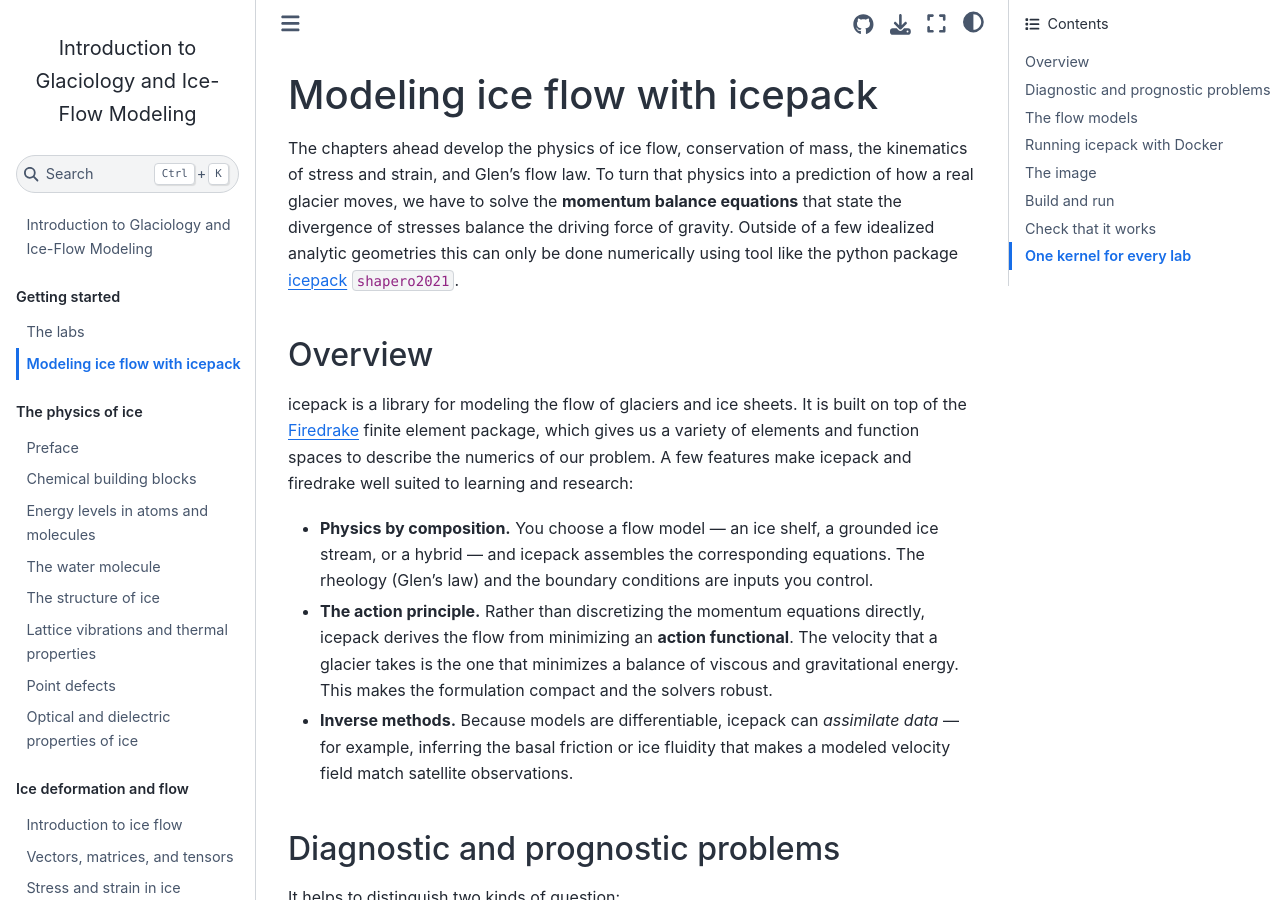
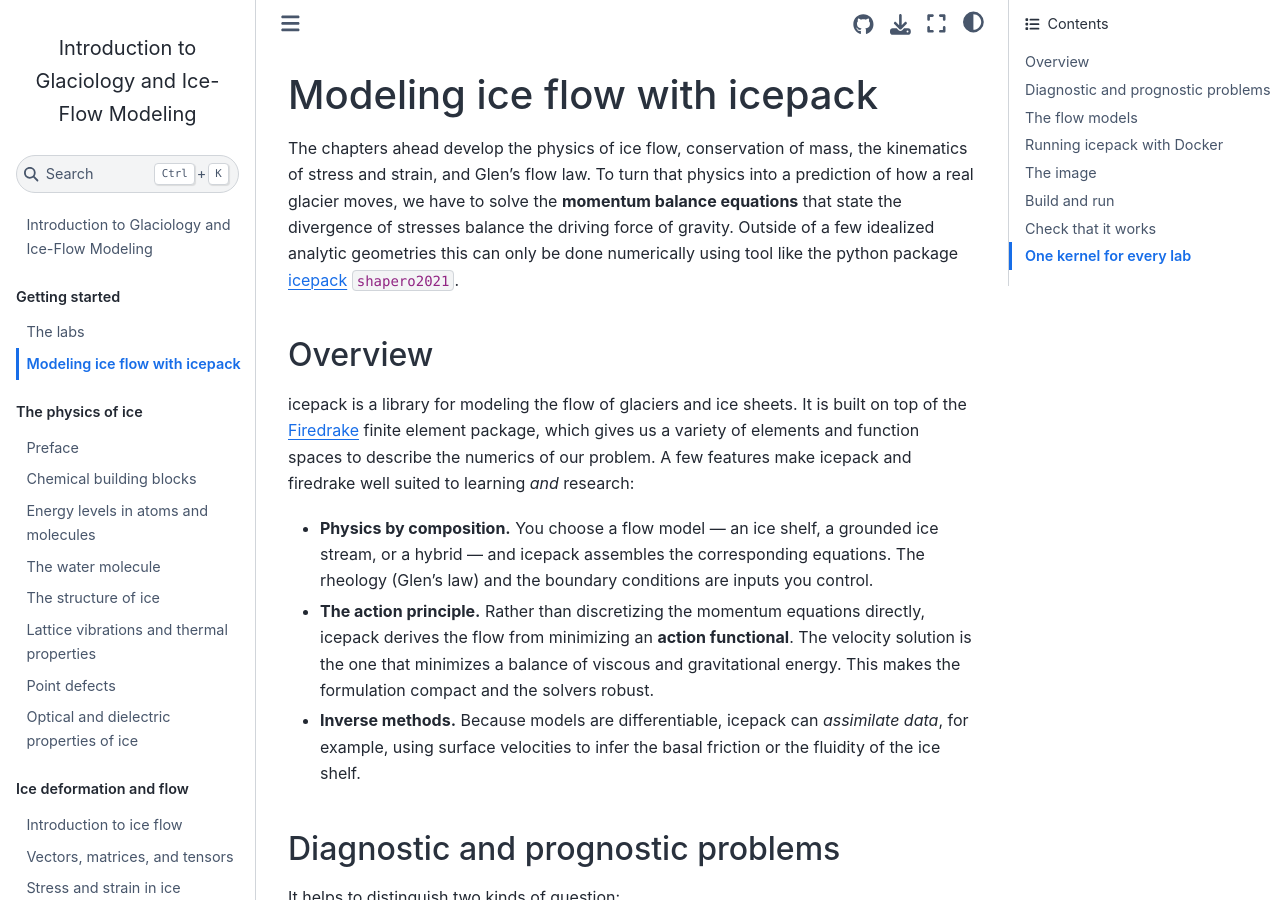
Before and after one commit to rice-glaciology/glaciology-book, a Jupyter Book: the page built from sections/modeling/icepack-intro.md, in a window 1280 px wide and 900 px high. Built offline with Jupyter Book 1.0.4 settings and Sphinx 7.4.7 and the Sphinx Book theme 1.1.4, drawn with Linux system fonts in a browser that asks for light colours; pages that are not in the unit, such as notebooks, are missing from menus; cross-references to code outside the pages are shown as plain code.

Commit message:
Update icepack-intro.md

```diff
--- a/sections/modeling/icepack-intro.md
+++ b/sections/modeling/icepack-intro.md
@@ -4,11 +4,11 @@ The chapters ahead develop the physics of ice flow, conservation of mass, the ki
 
 ## Overview
 
-icepack is a library for modeling the flow of glaciers and ice sheets. It is built on top of the [Firedrake](https://www.firedrakeproject.org/) finite element package, which gives us a variety of elements and function spaces to describe the numerics of our problem. A few features make icepack and firedrake well suited to learning and research:
+icepack is a library for modeling the flow of glaciers and ice sheets. It is built on top of the [Firedrake](https://www.firedrakeproject.org/) finite element package, which gives us a variety of elements and function spaces to describe the numerics of our problem. A few features make icepack and firedrake well suited to learning *and* research:
 
 - **Physics by composition.** You choose a flow model — an ice shelf, a grounded ice stream, or a hybrid — and icepack assembles the corresponding equations. The rheology (Glen's law) and the boundary conditions are inputs you control.
-- **The action principle.** Rather than discretizing the momentum equations directly, icepack derives the flow from minimizing an **action functional**. The velocity that a glacier takes is the one that minimizes a balance of viscous and gravitational energy. This makes the formulation compact and the solvers robust.
-- **Inverse methods.** Because models are differentiable, icepack can *assimilate data* — for example, inferring the basal friction or ice fluidity that makes a modeled velocity field match satellite observations.
+- **The action principle.** Rather than discretizing the momentum equations directly, icepack derives the flow from minimizing an **action functional**. The velocity solution is the one that minimizes a balance of viscous and gravitational energy. This makes the formulation compact and the solvers robust.
+- **Inverse methods.** Because models are differentiable, icepack can *assimilate data*, for example, using surface velocities to infer the basal friction or the fluidity of the ice shelf.
 
 ## Diagnostic and prognostic problems
 
```
